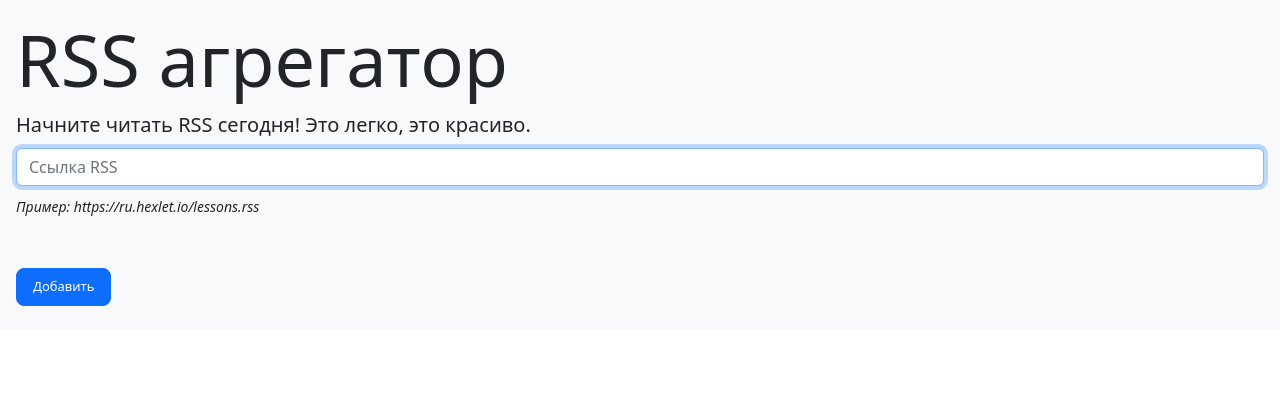
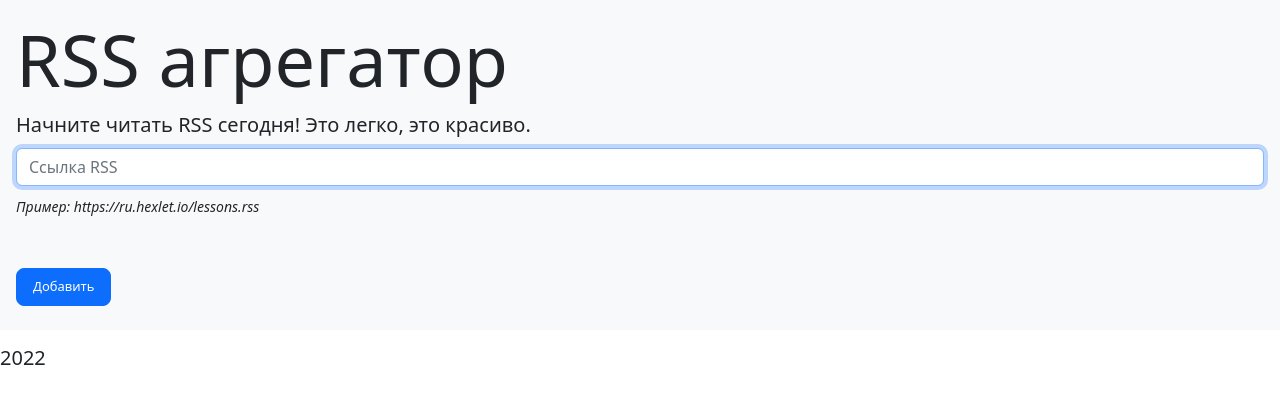
Before and after one commit to VikkyAblaeva/RSS-reader, a website built with webpack: page src/template.html in a window 1280 px wide. Built offline with nearby package versions, Linux system fonts and the light colour scheme; what on-change would draw is missing.

Commit message:
add footer

```diff
--- a/src/template.html
+++ b/src/template.html
@@ -22,17 +22,17 @@
         </div>
     </header>
     <main>
-      <div class="d-flex bd-highlight">
-        <div id="posts" class="p-2 flex-fill flex-wrap bd-highlight">
+      <div class="d-flex align-content-between flex-wrap">
+        <div id="posts">
           <p class="display-6 d-block m-2"></p>
         </div>
-        <div id="feeds" class="p-2 flex-fill flex-wrap bd-highlight">
+        <div id="feeds">
           <p class="lead h4"></p>
         </div>
       </div>
     </main>
     <footer>
-
+      <p class="lead h4">2022</p>
     </footer>
 
   </body>
```
